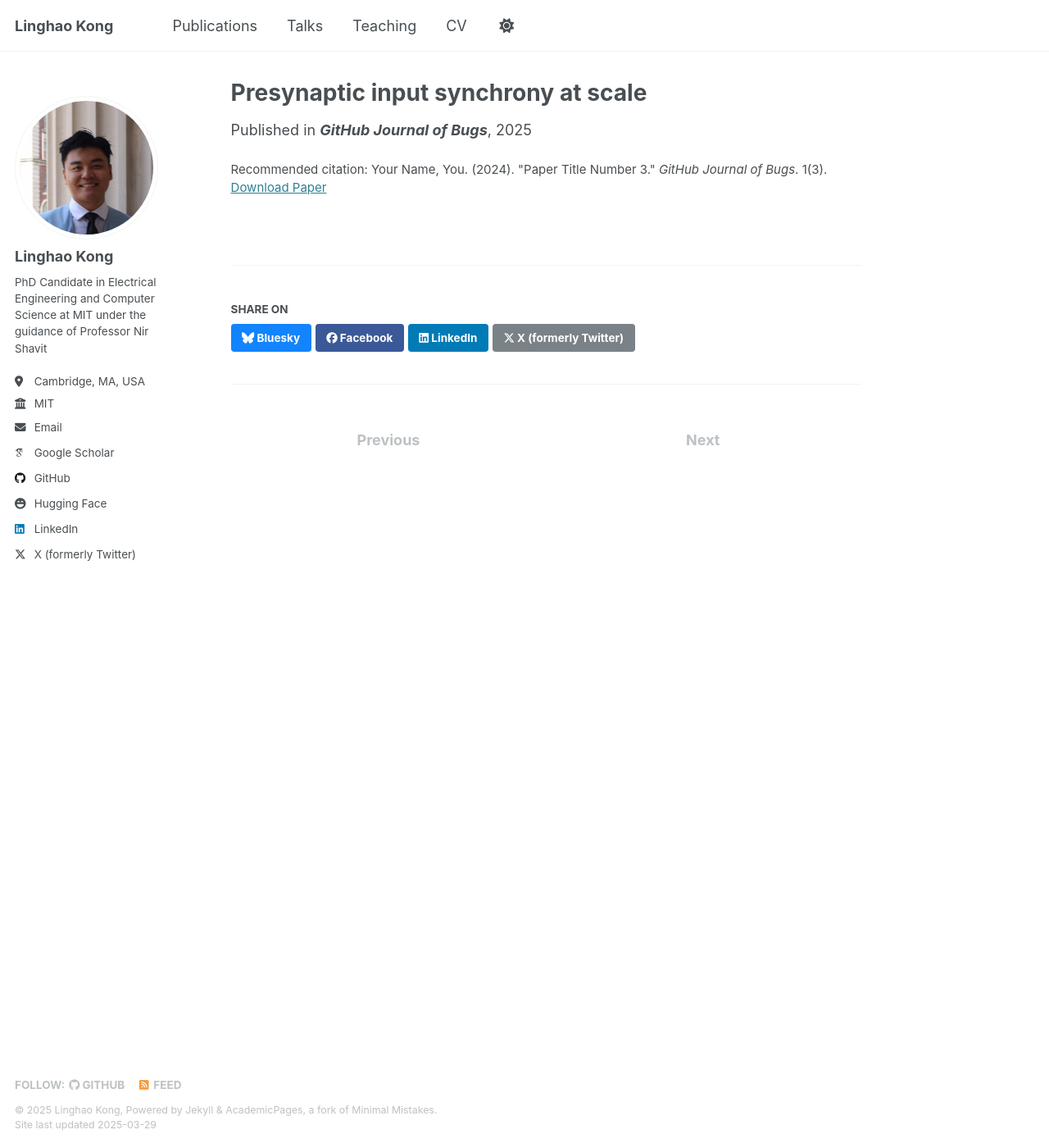
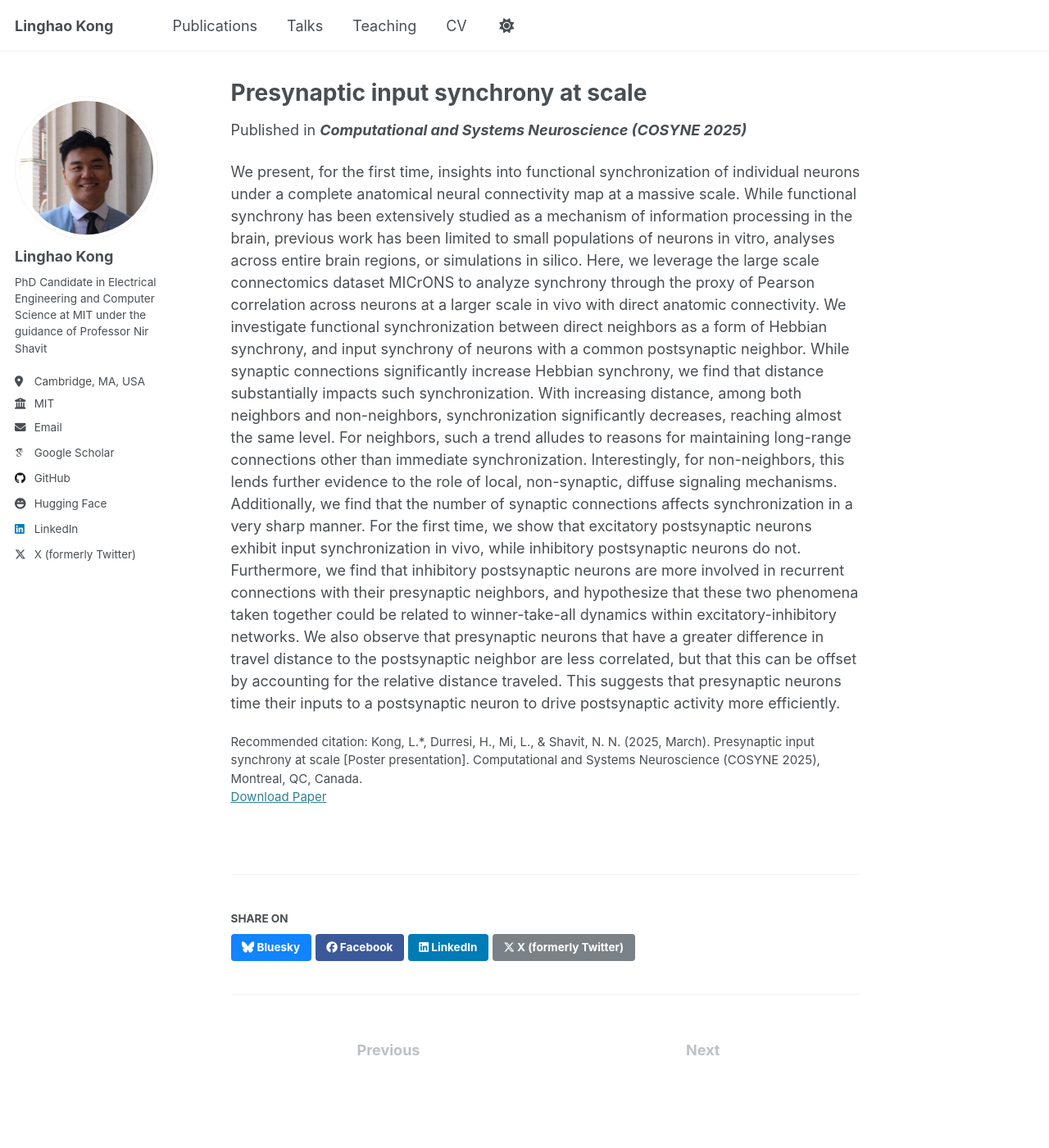
Before and after one commit to Lin-K76/Lin-K76.github.io, a Jekyll site: the page built from _publications/2025-presynaptic.md, in a window 1280 px wide and 1400 px high. Shown: the whole window at 82% size. Built offline with Jekyll 4.4.1, drawn with Linux system fonts in a browser that asks for light colours; some web fonts are replaced.

Commit message:
Adds first conference

```diff
--- a/_layouts/single.html
+++ b/_layouts/single.html
@@ -42,9 +42,9 @@ layout: default
             {% else %}
                 {% if page.isconf %}
                   {% if page.special %}
-                    <p>Published in <strong><i>{{ page.fullvenue }} {{ page.date | default: "1900-01-01" | date: "%Y" }}</i></strong> {{ page.special }}</p>
+                    <p>Published in <strong><i>{{ page.fullvenue }} </i></strong> {{ page.special }}</p>
                   {% else %}
-                    <p>Published in <strong><i>{{ page.fullvenue }} {{ page.date | default: "1900-01-01" | date: "%Y" }}</i></strong></p>
+                    <p>Published in <strong><i>{{ page.fullvenue }} </i></strong></p>
                   {% endif %}
                 {% else %}
                   <p>Published in <strong><i>{{ page.venue }}</i></strong>, {{ page.date | default: "1900-01-01" | date: "%Y" }}</p>
--- a/_publications/2025-presynaptic.md
+++ b/_publications/2025-presynaptic.md
@@ -5,7 +5,14 @@ category: conferences
 permalink: /publication/2025-presynaptic
 excerpt: ''
 date: 2025-03-27
-venue: 'GitHub Journal of Bugs'
+isconf: true
+venue: 'COSYNE'
+fullvenue: 'Computational and Systems Neuroscience (COSYNE 2025)'
 paperurl: 'https://shavitlab.csail.mit.edu/papers/Input-Synchrony-V1.pdf'
-citation: 'Your Name, You. (2024). &quot;Paper Title Number 3.&quot; <i>GitHub Journal of Bugs</i>. 1(3).'
+authors: '<strong>Linghao Kong*, Heidi Durresi*, Lu Mi, & Nir N. Shavit</strong>'
+citation: 'Kong, L.*, Durresi, H., Mi, L., & Shavit, N. N. (2025, March). Presynaptic input synchrony at scale [Poster presentation]. Computational and Systems Neuroscience (COSYNE 2025), Montreal, QC, Canada.'
 ---
+
+We present, for the first time, insights into functional synchronization of individual neurons under a complete anatomical neural connectivity map at a massive scale. While functional synchrony has been extensively studied as a mechanism of information processing in the brain, previous work has been limited to small populations of neurons in vitro, analyses across entire brain regions, or simulations in silico. Here, we leverage the large scale connectomics dataset MICrONS to analyze synchrony through the proxy of Pearson correlation across neurons at a larger scale in vivo with direct anatomic connectivity. We investigate functional synchronization between direct neighbors as a form of Hebbian synchrony, and input synchrony of neurons with a common postsynaptic neighbor.
+While synaptic connections significantly increase Hebbian synchrony, we find that distance substantially impacts such synchronization. With increasing distance, among both neighbors and non-neighbors, synchronization significantly decreases, reaching almost the same level. For neighbors, such a trend alludes to reasons for maintaining long-range connections other than immediate synchronization. Interestingly, for non-neighbors, this lends further evidence to the role of local, non-synaptic, diffuse signaling mechanisms. Additionally, we find that the number of synaptic connections affects synchronization in a very sharp manner.
+For the first time, we show that excitatory postsynaptic neurons exhibit input synchronization in vivo, while inhibitory postsynaptic neurons do not. Furthermore, we find that inhibitory postsynaptic neurons are more involved in recurrent connections with their presynaptic neighbors, and hypothesize that these two phenomena taken together could be related to winner-take-all dynamics within excitatory-inhibitory networks. We also observe that presynaptic neurons that have a greater difference in travel distance to the postsynaptic neighbor are less correlated, but that this can be offset by accounting for the relative distance traveled. This suggests that presynaptic neurons time their inputs to a postsynaptic neuron to drive postsynaptic activity more efficiently.
```
